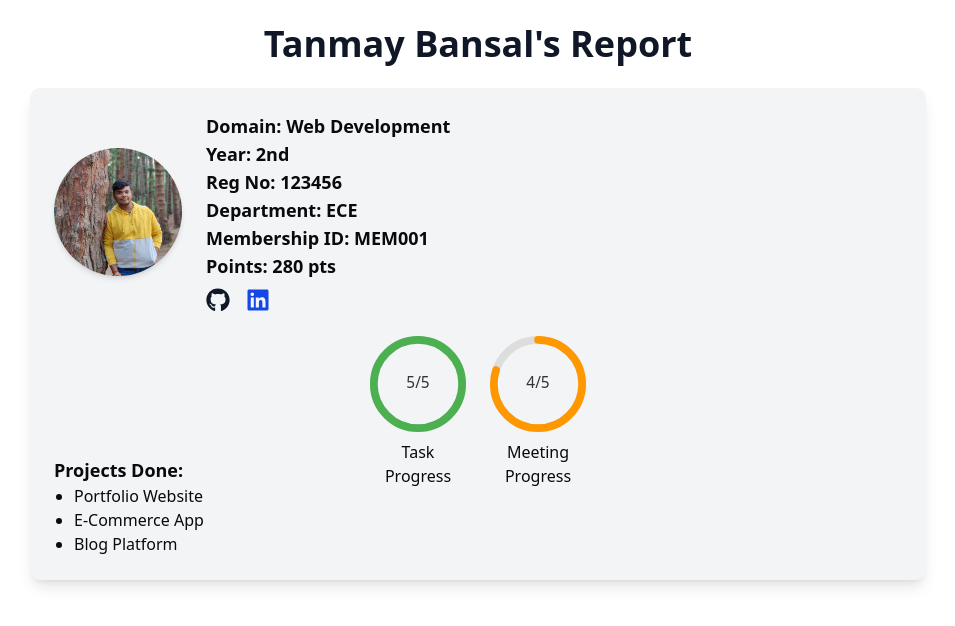
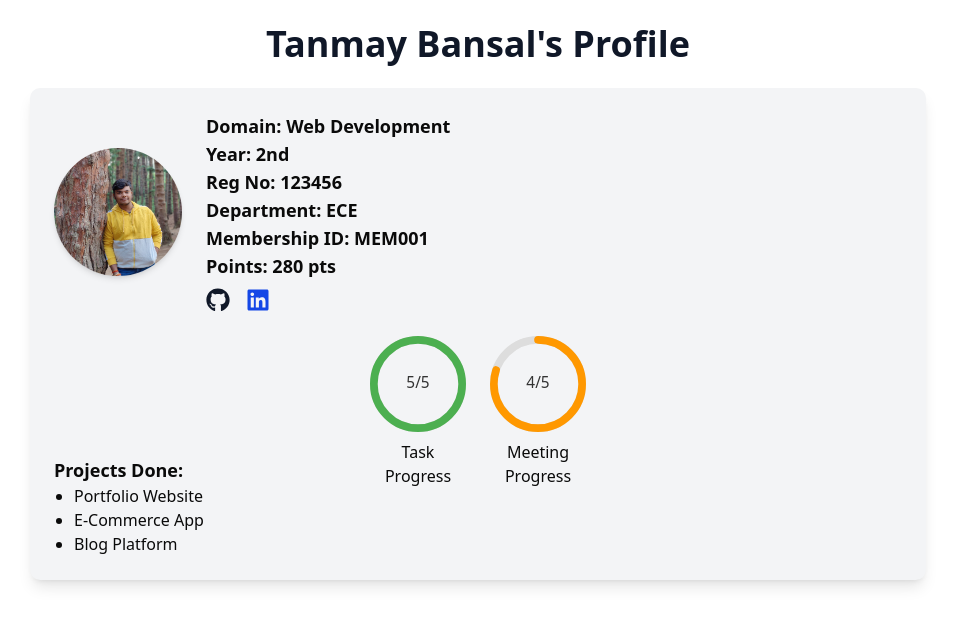
Before and after one commit to Tanmay170/Leaderboard, a React (Vite) app: page /member-report/1 in a window 1280 px wide. Shown: the top 626 px of the page, without its empty margins (162-1117 px from the left). Built offline with nearby package versions, Linux system fonts and the light colour scheme.

Commit message:
Report to Profile

```diff
--- a/src/Components/MemberReport.jsx
+++ b/src/Components/MemberReport.jsx
@@ -23,7 +23,7 @@ const MemberReport = () => {
         initial={{ opacity: 0, y: -10 }}
         animate={{ opacity: 1, y: 0 }}
       >
-        {member.name}'s Report
+        {member.name}'s Profile
       </motion.h1>
       <div className="bg-gray-100 p-6 rounded-lg shadow-lg w-full max-w-4xl">
         <div className="flex items-center gap-6">
```
